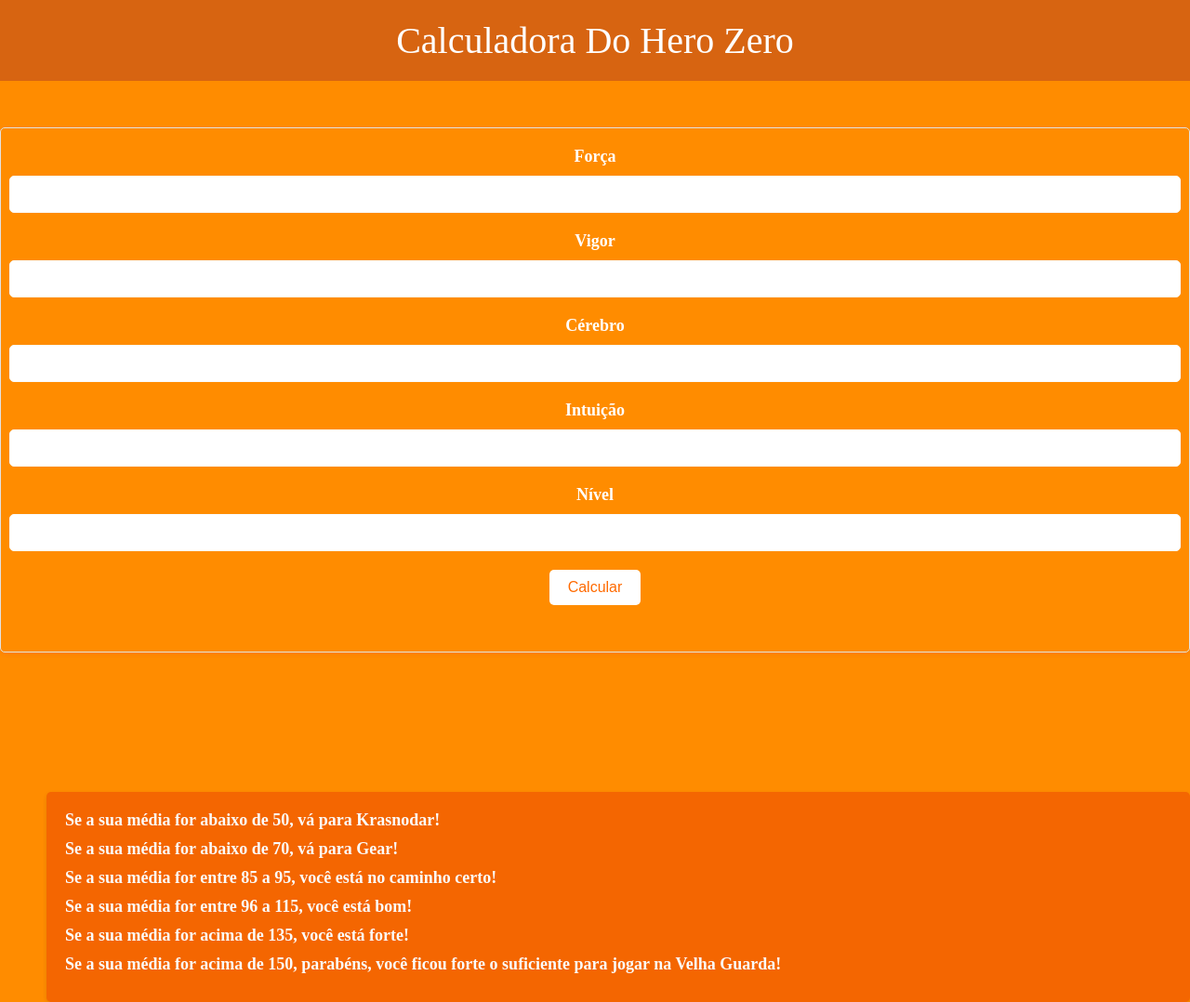
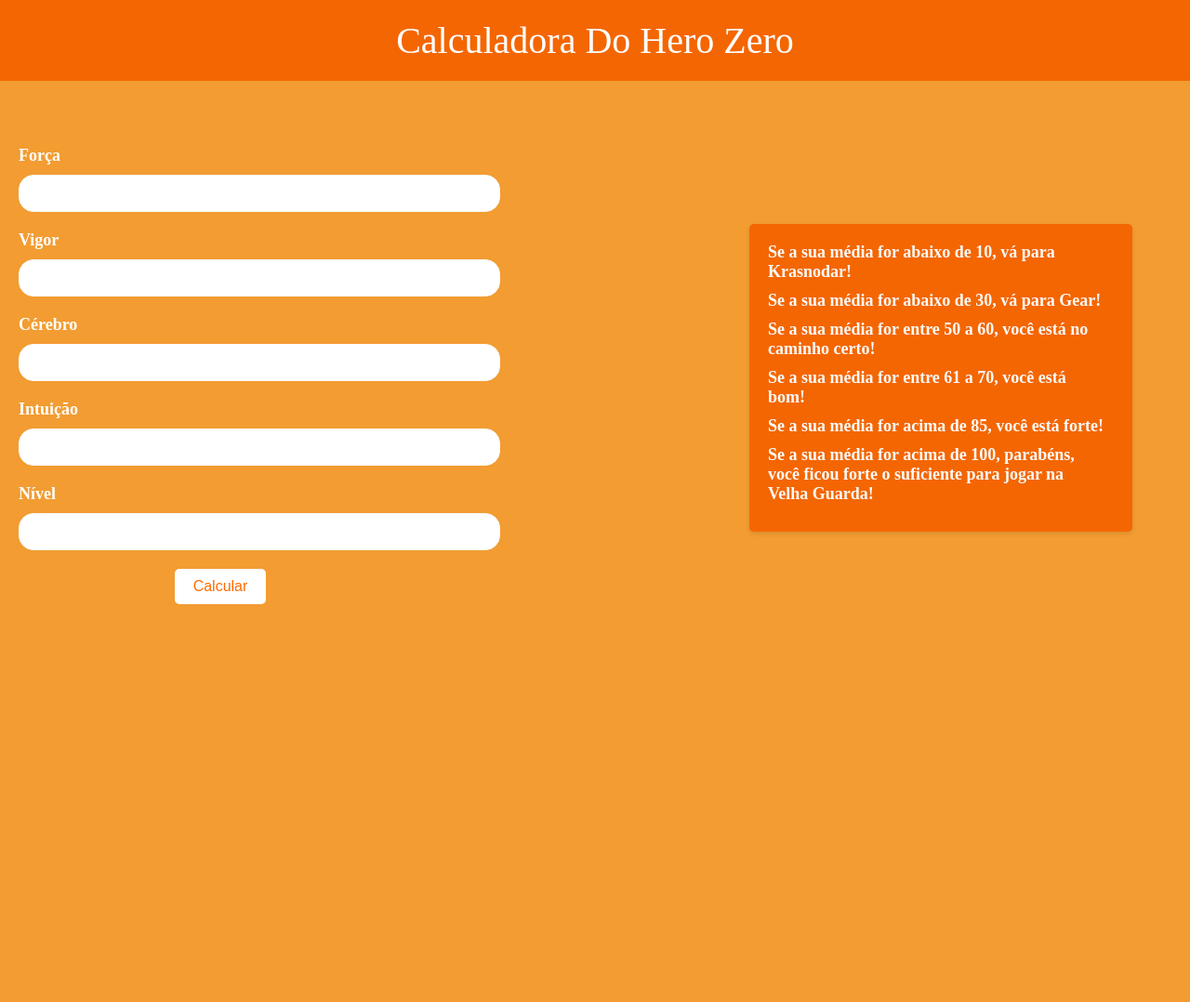
Before and after one commit to briancerqueira/CalculadoraHeroZero, a plain HTML site: page index.html in a window 1280 px wide. Shown: the whole page at 93% size. After the commit the page ends 800 px from the top, so only its background shows below. Drawn offline with Linux system fonts and the light colour scheme.

Commit message:
Update index.html

```diff
--- a/index.html
+++ b/index.html
@@ -11,7 +11,7 @@
 		}
 
 		.header {
-			background-color: #D76411;
+			background-color: #f46601;
 			color: #ffffff;
 			font-size: 40px;
 			text-align: center;
@@ -20,9 +20,9 @@
 		}
 
 		.calculator {
-			border: 1px solid #e2e2e2;
-			box-shadow: 0px 2px 5px rgba(230, 4, 4, 0.1);
-			border-radius: 5px;
+
+			box-shadow: #f46601;
+			border-radius: 50px;
 			padding: 20px;
 			margin: 50px auto 150px;
 			display: flex;
@@ -31,19 +31,27 @@
 		}
 
 		.calculator label {
+
+    text-align: left;
+    margin-right: auto;
     font-size: 18px;
     font-weight: bold;
     color: #ffffff;
     margin-bottom: 10px;
+
 		}
 
 		.calculator input {
+            text-align: left;
+            margin-right: auto;
+            margin-left: 0;
 			padding: 10px;
 			font-size: 16px;
 			border: 1px solid #fafafa;
-			border-radius: 5px;
-			width: 100%;
+			border-radius: 16px;
+			width: 40%;
 			margin-bottom: 20px;
+
 		}
 
 		.calculator button {
@@ -54,20 +62,20 @@
     border-radius: 5px;
     font-size: 16px;
     cursor: pointer;
-			transition: background-color 0.2s ease-in-out;
-            margin-bottom: 10px;
+    margin-bottom: 0px;
+    margin-right: 65%; /* Adicionado para alinhar à esquerda */
 }
-
 		.calculator button:hover {
 			background-color: #f8f8f8;
 		}
 
 		.result {
-			margin-top: 20px;
+			margin-top: 40px;
+            margin-left: 60%;
 			font-size: 24px;
 			font-weight: bold;
 			text-align: center;
-			color: #333333;
+			color: #ffffff;
 		}
 
         /* estilo do card */
@@ -79,8 +87,11 @@
             margin-left: 50px;
             display: flex;
             flex-direction: column;
-            justify-content: center;
+            justify-content:right;
             align-items: center;
+            width: 30%;
+            margin-left: 60%;
+            margin-top: -33%;
         }
 
         .line {
@@ -110,13 +121,13 @@
 
         @keyframes changeColor {
             0% {
-                background-color: #6f3308;
+                background-color: #f06705de;
             }
             50% {
-                background-color: #ff6a00;
+                background-color: #f57c25d8;
             }
             100% {
-                background-color: #ff8c00;
+                background-color: #f1921de7;
             }
             }
 
@@ -128,6 +139,7 @@
 	</header>
 
 	<section>
+
 		<div class="calculator">
 			<label>Força</label>
 			<input id="forca" type="number">
@@ -145,16 +157,18 @@
 			<input id="nivel" type="number">
 
 			<button onclick="calcularMedia()">Calcular</button>
+            <div class="card">
+                <div class="line"><span>Se a sua média for abaixo de 10,  vá para Krasnodar!</span> <span id="forca_resultado"></span></div>
+                <div class="line"><span>Se a sua média for abaixo de 30,  vá para Gear!</span> <span id="vigor_resultado"></span></div>
+                <div class="line"><span>Se a sua média for entre 50 a 60, você está no caminho certo!</span> <span id="cerebro_resultado"></span></div>
+                <div class="line"><span>Se a sua média for entre 61 a 70, você está bom!</span> <span id="intuicao_resultado"></span></div>
+                <div class="line"><span>Se a sua média for acima de 85,   você está forte!</span> <span id="nivel_resultado"></span></div>
+                <div class="line"><span>Se a sua média for acima de 100,  parabéns, você ficou forte o suficiente para jogar na Velha Guarda!</span> <span id="media_resultado"></span></div>
+              </div>
 			<div class="result" id="resultado"></div>
+
 		</div>
-        <div class="card">
-            <div class="line"><span>Se a sua média for abaixo de 50,  vá para Krasnodar!</span> <span id="forca_resultado"></span></div>
-            <div class="line"><span>Se a sua média for abaixo de 70,  vá para Gear!</span> <span id="vigor_resultado"></span></div>
-            <div class="line"><span>Se a sua média for entre 85 a 95, você está no caminho certo!</span> <span id="cerebro_resultado"></span></div>
-            <div class="line"><span>Se a sua média for entre 96 a 115, você está bom!</span> <span id="intuicao_resultado"></span></div>
-            <div class="line"><span>Se a sua média for acima de 135,   você está forte!</span> <span id="nivel_resultado"></span></div>
-            <div class="line"><span>Se a sua média for acima de 150,  parabéns, você ficou forte o suficiente para jogar na Velha Guarda!</span> <span id="media_resultado"></span></div>
-          </div>
+
 
 
 	</section>
```
Lines whose indentation alone changed are shown as unchanged.
